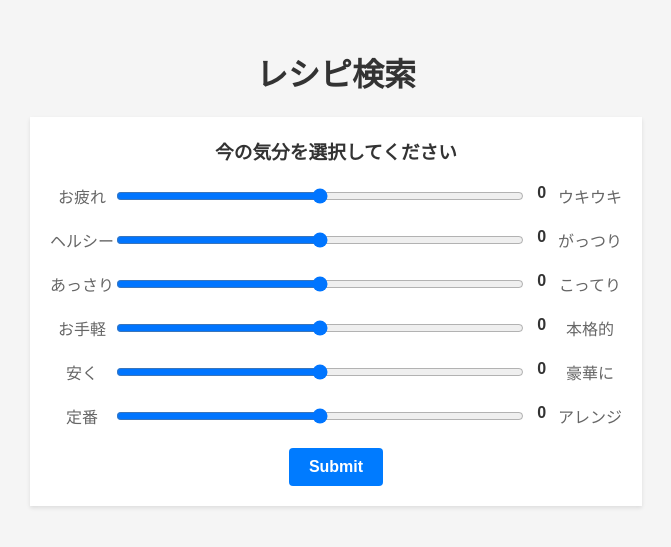
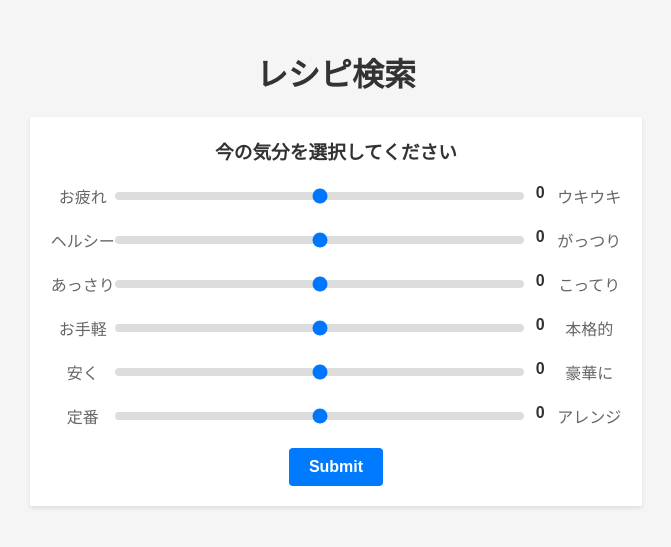
Before and after one commit to rin-m/RecipeSearch, a Flask app: page / in a window 1280 px wide. Shown: the top 547 px of the page, without its empty margins (304-975 px from the left). Run offline with Flask 2, Linux system fonts and the light colour scheme.

Commit message:
スライダーの見た目変更

```diff
--- a/static/style.css
+++ b/static/style.css
@@ -101,10 +101,19 @@ th {
 }
 
 .button:hover {
-background-color: #0056b3;
+    background-color: #0056b3;
 }
 
 .button:focus {
-outline: none;
-box-shadow: 0 0 0 2px #007bff;
+    outline: none;
+    box-shadow: 0 0 0 2px #007bff;
 }
+
+input.slider {
+    margin: auto;
+    -webkit-appearance: none;
+    appearance: none;
+    background: #ddd;
+    height: 8px;
+    border-radius: 5px
+}
```
